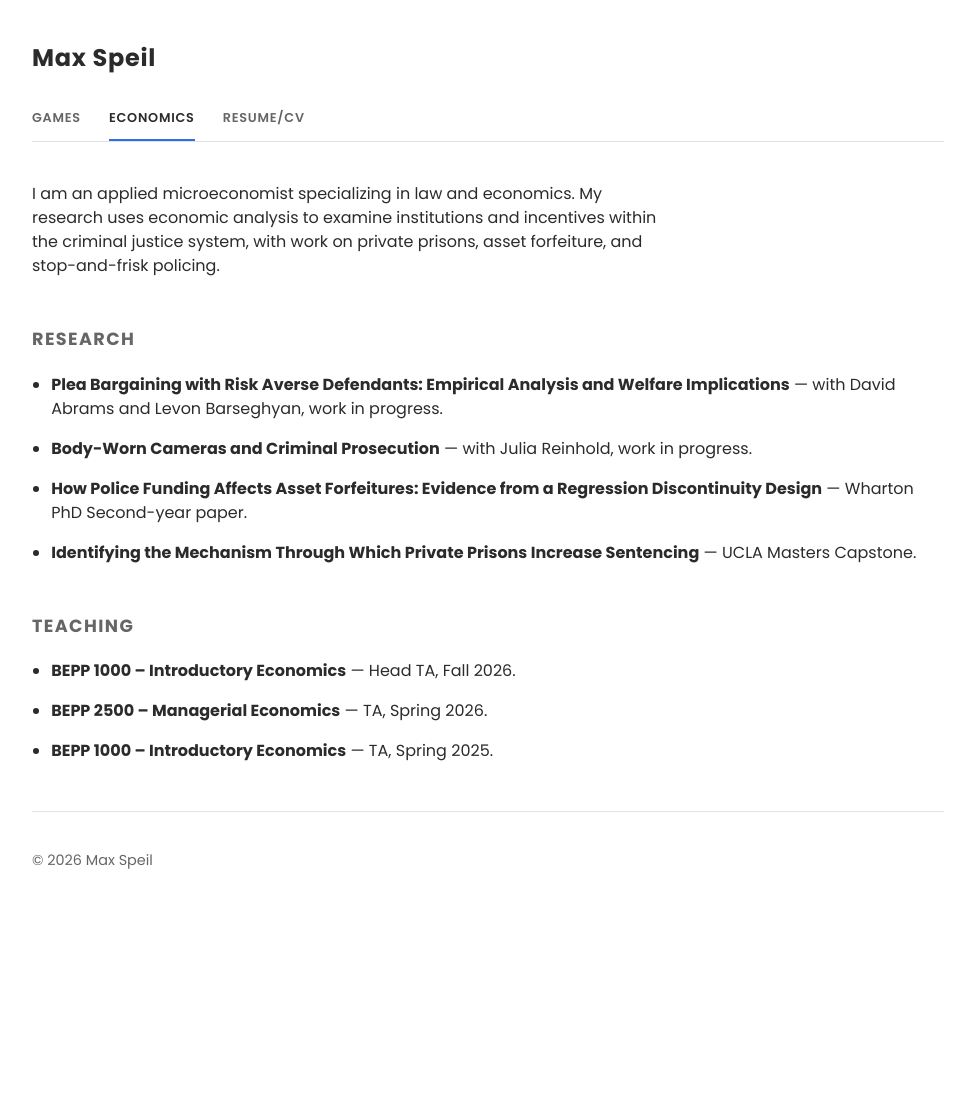
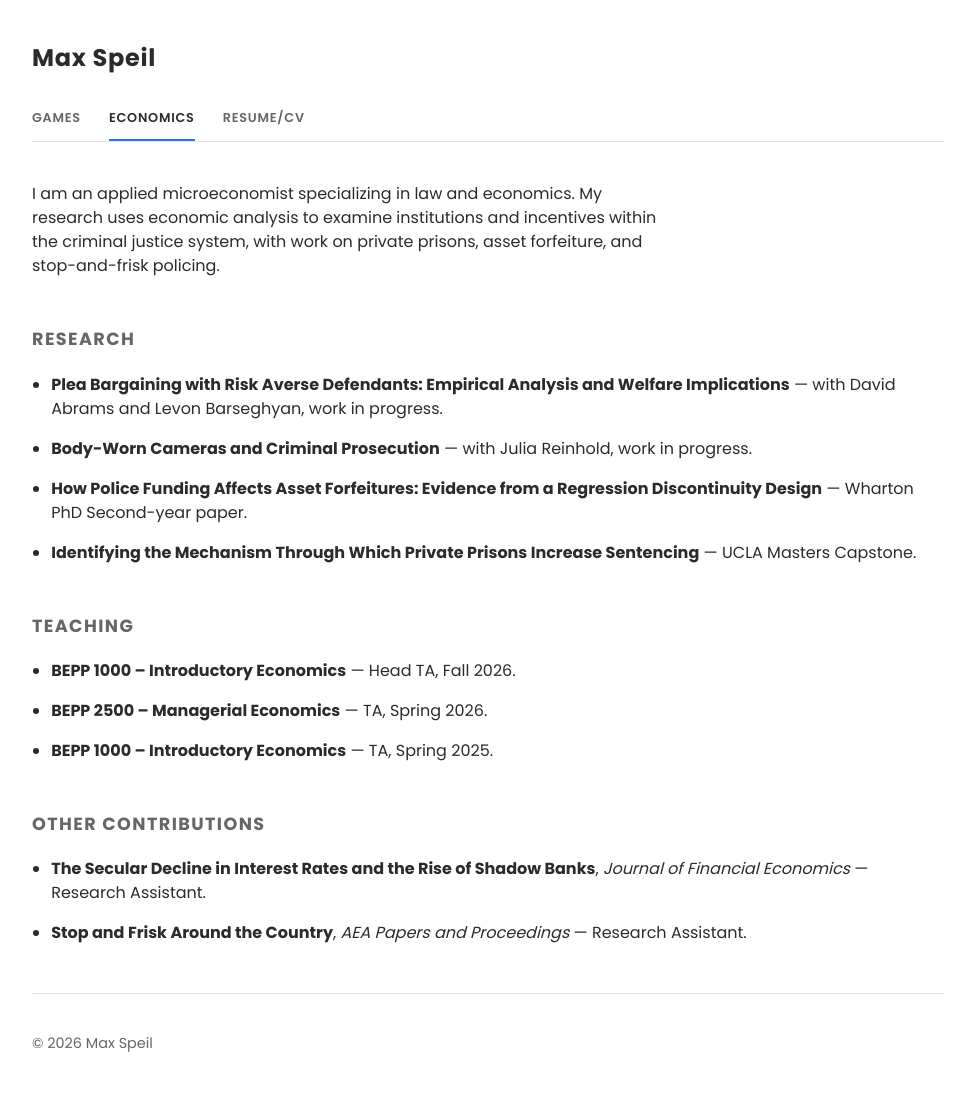
Before and after one commit to mspeil/mspeil.github.io, a Jekyll site: the page built from economics.html, in a window 1280 px wide. Shown: the whole page, without its empty margins (152-1127 px from the left). Built offline with Jekyll 4.4.1, drawn with Linux system fonts in a browser that asks for light colours; before the commit the page ends 926 px from its top, so only the background shows below that.

Commit message:
Add Other Contributions section to Economics page
Co-Authored-By: Claude Sonnet 5 <noreply@anthropic.com>

```diff
--- a/economics.html
+++ b/economics.html
@@ -29,3 +29,12 @@ title: Economics
     <li><strong>BEPP 1000 &ndash; Introductory Economics</strong> &mdash; TA, Spring 2025.</li>
   </ul>
 </section>
+
+<section class="econ-section">
+  <h2>Other Contributions</h2>
+  <!-- One <li> per item. Bold the title, italicize the outlet, then add your role after the dash. -->
+  <ul class="econ-list">
+    <li><strong>The Secular Decline in Interest Rates and the Rise of Shadow Banks</strong>, <em>Journal of Financial Economics</em> &mdash; Research Assistant.</li>
+    <li><strong>Stop and Frisk Around the Country</strong>, <em>AEA Papers and Proceedings</em> &mdash; Research Assistant.</li>
+  </ul>
+</section>
```
